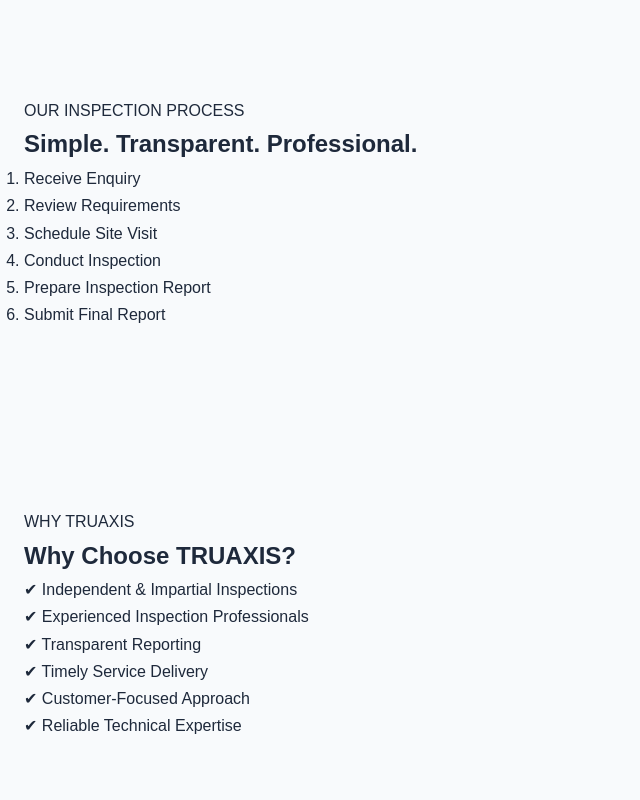
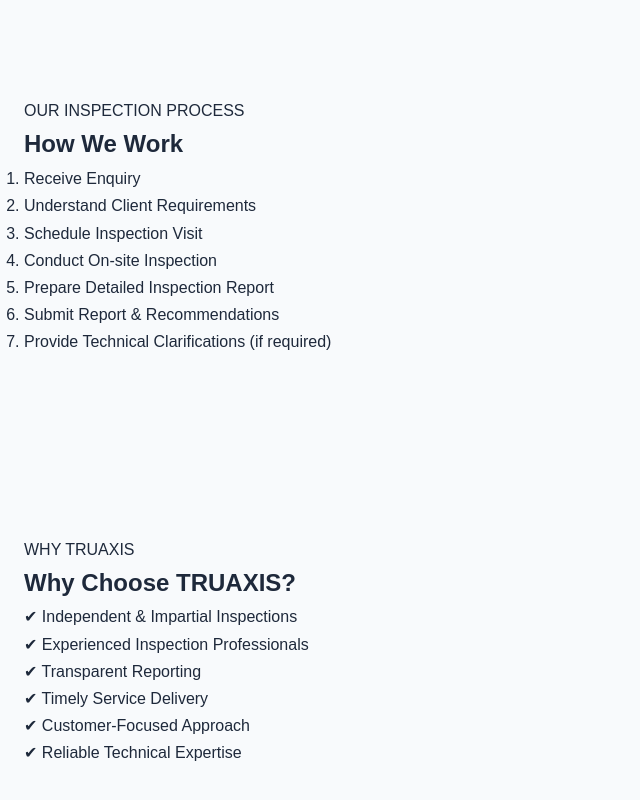
Before and after one commit to pradeepmurthy1992/truaxis-website, a React (Vite) app: page / in a window 1280 px wide. Shown: the part 2376-3176 px from the top of the page, without its empty margins (0-640 px from the left). Built offline with nearby package versions, Linux system fonts and the light colour scheme.

Commit message:
Update Process.jsx

```diff
--- a/src/features/process/Process.jsx
+++ b/src/features/process/Process.jsx
@@ -5,15 +5,22 @@
     <section id="process">
       <p>OUR INSPECTION PROCESS</p>
 
-      <h2>Simple. Transparent. Professional.</h2>
+      <h2>How We Work</h2>
 
       <ol>
         <li>Receive Enquiry</li>
-        <li>Review Requirements</li>
-        <li>Schedule Site Visit</li>
-        <li>Conduct Inspection</li>
-        <li>Prepare Inspection Report</li>
-        <li>Submit Final Report</li>
+
+        <li>Understand Client Requirements</li>
+
+        <li>Schedule Inspection Visit</li>
+
+        <li>Conduct On-site Inspection</li>
+
+        <li>Prepare Detailed Inspection Report</li>
+
+        <li>Submit Report & Recommendations</li>
+
+        <li>Provide Technical Clarifications (if required)</li>
       </ol>
     </section>
   );
```
